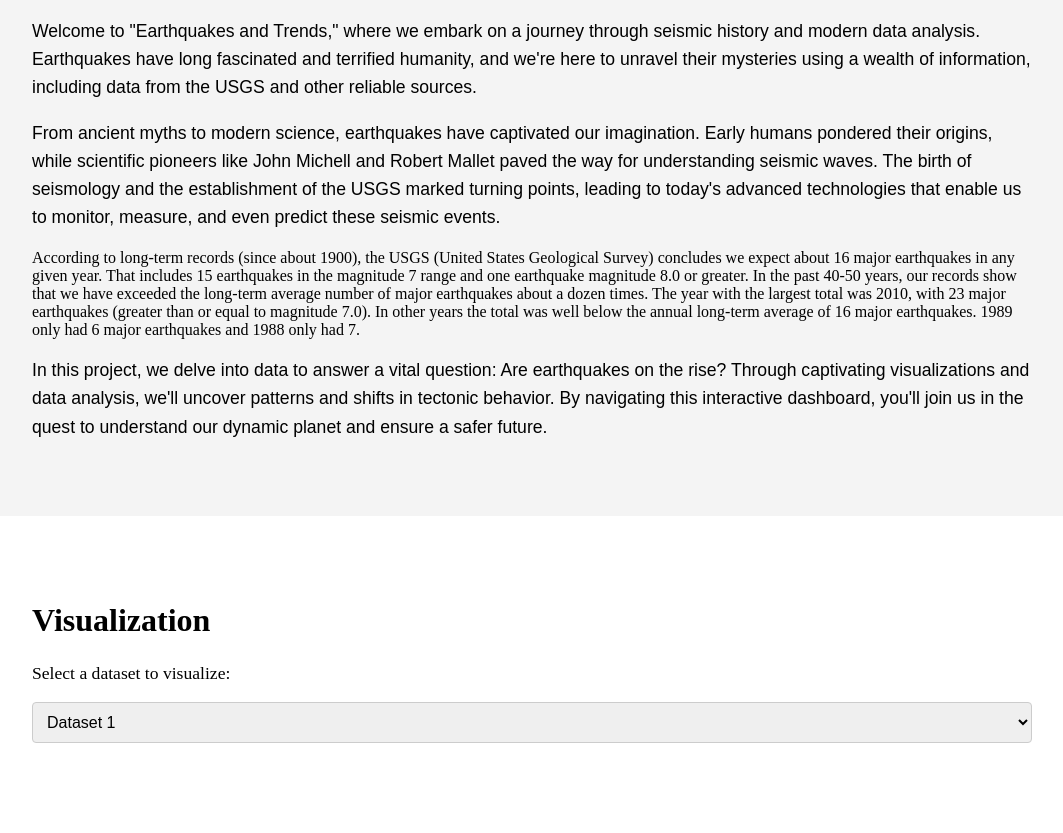
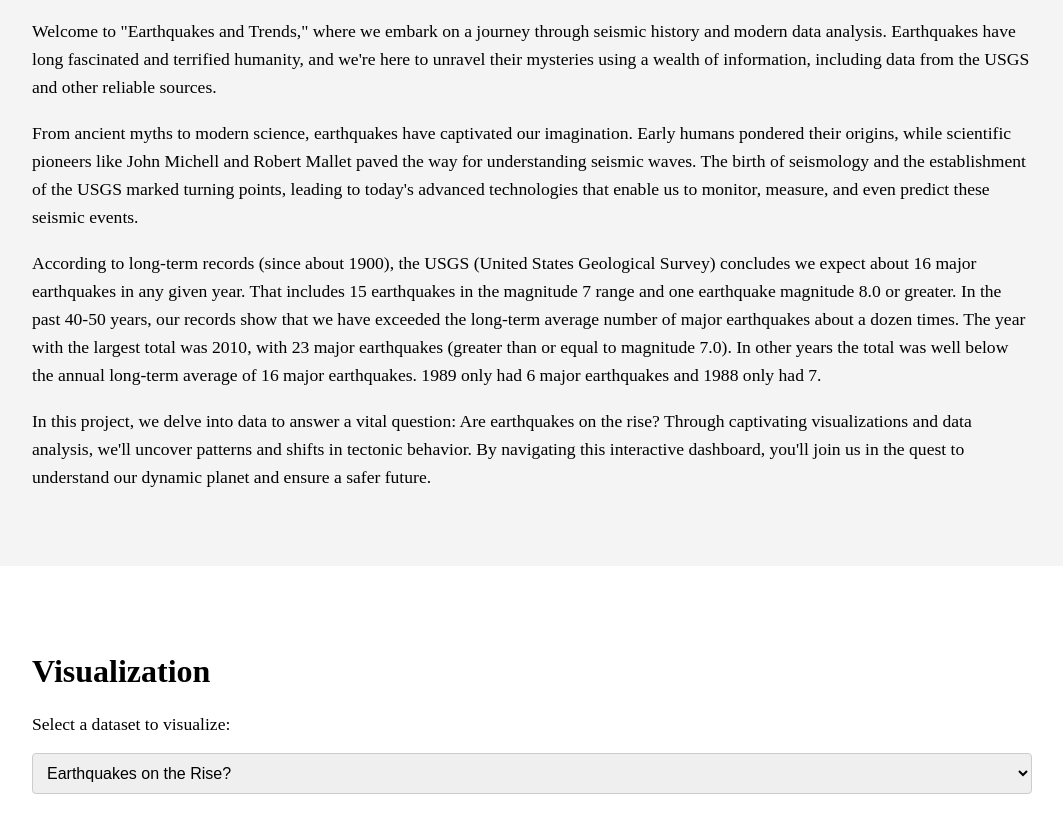
Before and after one commit to UgochiPrince/Earthquakes, a plain HTML site: page index.html in a window 1280 px wide. Shown: the part 697-1530 px from the top of the page, without its empty margins (108-1171 px from the left). Drawn offline with nearby package versions, Linux system fonts and the light colour scheme.

Commit message:
font edit

```diff
--- a/index.html
+++ b/index.html
@@ -54,12 +54,14 @@
           advanced technologies that enable us to monitor, measure, and even
           predict these seismic events.
         </p>
-        </p> According to long-term records (since about 1900), the USGS (United States Geological Survey) concludes we expect about 16 major earthquakes
-          in any given year. That includes 15 earthquakes in the magnitude 7
-          range and one earthquake magnitude 8.0 or greater. In the past 40-50
-          years, our records show that we have exceeded the long-term average
-          number of major earthquakes about a dozen times. The year with the
-          largest total was 2010, with 23 major earthquakes (greater than or
+        <p>
+          According to long-term records (since about 1900), the USGS (United
+          States Geological Survey) concludes we expect about 16 major
+          earthquakes in any given year. That includes 15 earthquakes in the
+          magnitude 7 range and one earthquake magnitude 8.0 or greater. In the
+          past 40-50 years, our records show that we have exceeded the long-term
+          average number of major earthquakes about a dozen times. The year with
+          the largest total was 2010, with 23 major earthquakes (greater than or
           equal to magnitude 7.0). In other years the total was well below the
           annual long-term average of 16 major earthquakes. 1989 only had 6
           major earthquakes and 1988 only had 7.
@@ -80,9 +82,9 @@
         <p>Select a dataset to visualize:</p>
         <div class="dropdown">
           <select id="datasetSelect">
-            <option value="dataset1">Dataset 1</option>
-            <option value="dataset2">Dataset 2</option>
-            <option value="dataset3">Dataset 3</option>
+            <option value="Historical data">Earthquakes on the Rise?</option>
+            <option value="Occurrences">Map Popups and clicks</option>
+            <option value="Occurrences">Tectonic plates</option>
           </select>
         </div>
       </div>
--- a/static/css/style.css
+++ b/static/css/style.css
@@ -86,7 +86,6 @@
 }
 
 .introduction p {
-  font-family: Arial, sans-serif;
   font-size: 1.1rem;
   margin-bottom: 15px;
   line-height: 1.6;
```
